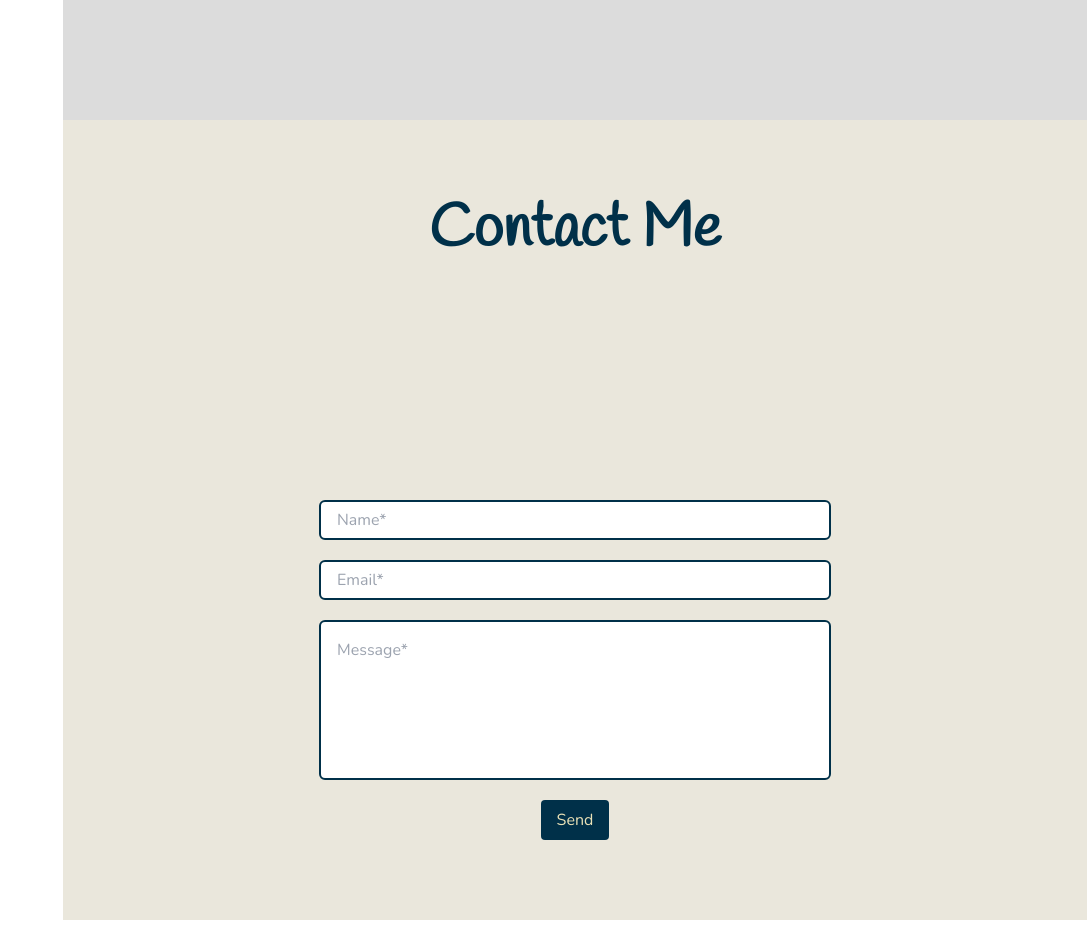
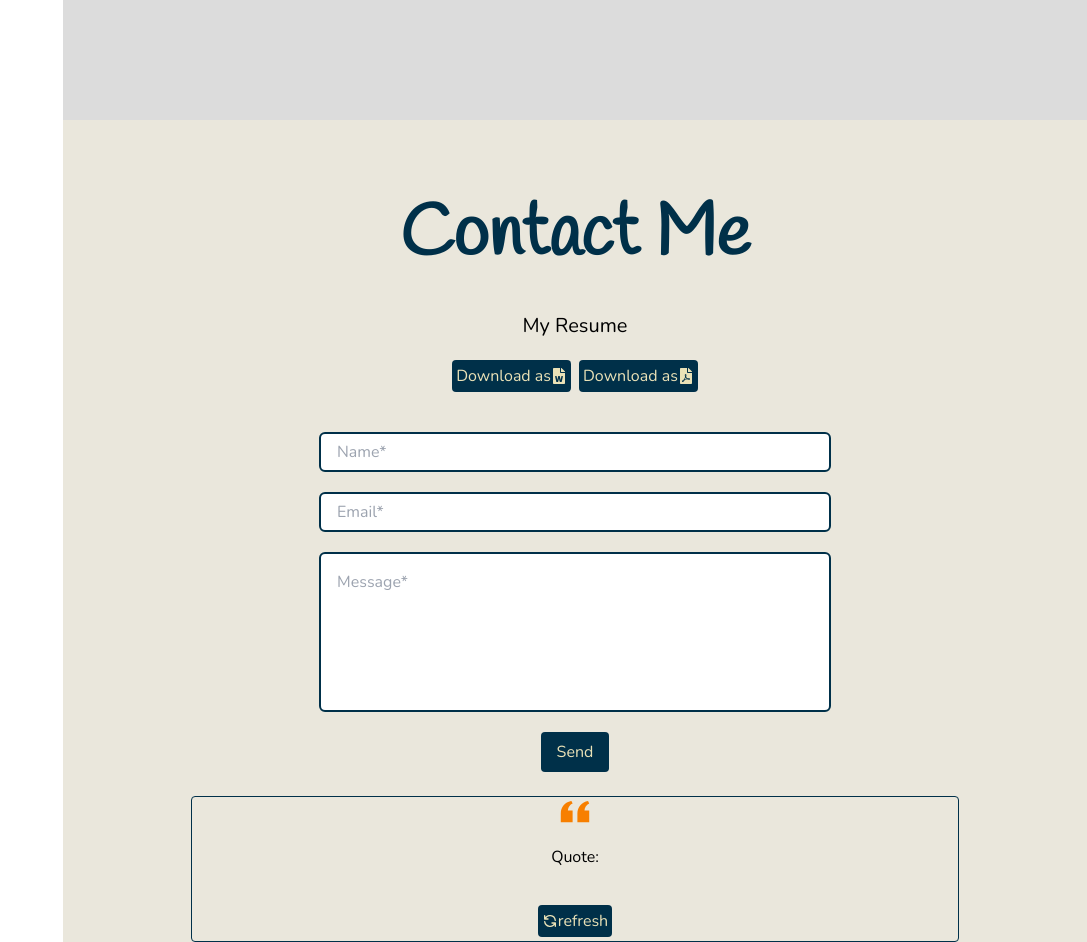
Before and after one commit to EidHachem/my-portfolio, a React (Create React App) app: page / in a window 1280 px wide. Shown: the part 2280-3222 px from the top of the page, without its empty margins (193-1280 px from the left). Before the commit the page ends 3200 px from the top, so only its background shows below. Built offline with nearby package versions, Linux system fonts and the light colour scheme; no server answers; the database is empty; the HTML template or start-up script is replaced by a standard one.

Commit message:
Update contact component to include quotes and CV

```diff
--- a/src/Components/Contact.js
+++ b/src/Components/Contact.js
@@ -1,10 +1,16 @@
-import React, { useState } from 'react';
+import React, { useEffect, useState } from 'react';
 import { send } from 'emailjs-com';
+import { FaFilePdf, FaFileWord } from 'react-icons/fa';
+import { HiOutlineRefresh } from 'react-icons/hi';
+import fetchQuotes from '../quotes/RandomQuote';
 
 const Contact = () => {
   const [senderName, setSenderName] = useState('');
   const [senderEmail, setSenderEmail] = useState('');
   const [message, setMessage] = useState('');
+  const [quote, setQuote] = useState('');
+  const [author, setAuthor] = useState('');
+  const [refresh, setRefresh] = useState(false);
 
   const handleName = (e) => {
     setSenderName(e.target.value);
@@ -43,12 +49,40 @@ const Contact = () => {
     }
   };
 
+  useEffect(() => {
+    fetchQuotes().then((data) => {
+      setQuote(data.en);
+      setAuthor(data.author);
+    });
+  }, [refresh]);
+
   return (
-    <div id="contact" className="bg-lightBlue h-[100vh] w-[100%]">
-      <h2 className="text-center pt-20 mb-20 text-blue font-extrabold text-6xl font-handlee">
+    <div id="contact" className="bg-lightBlue min-h-[100vh] w-[100%] px-5 lg:px-0">
+      <h2 className="text-center pt-20 mb-10 text-blue font-extrabold text-4xl lg:text-7xl font-handlee">
         Contact Me
       </h2>
-      <div className="pt-40">
+      <h3 className="text-center mb-5 text-xl">My Resume</h3>
+      <div className="flex justify-center items-center gap-2">
+        <a
+          href={require('../Assets/My-Resume.docx')}
+          download="Eid-Hachem-Resume.docx"
+          className="bg-blue text-beige rounded p-1 flex justify-start items_center">
+          <span>Download as</span>{' '}
+          <span className="text-center m-auto">
+            <FaFileWord />
+          </span>
+        </a>
+        <a
+          href={require('../Assets/My-Resume.pdf')}
+          download="Eid-Hachem-Resume.pdf"
+          className="bg-blue text-beige rounded p-1 flex justify-start items_center">
+          <span>Download as</span>{' '}
+          <span className="text-center m-auto">
+            <FaFilePdf />
+          </span>
+        </a>
+      </div>
+      <div className="pt-10">
         <form onSubmit={handleSubmit} className="flex flex-col gap-5 justify-start items-center">
           <input
             type="text"
@@ -56,7 +90,7 @@ const Contact = () => {
             value={senderName}
             onChange={handleName}
             placeholder="Name*"
-            className="w-1/2 h-10 rounded-md border-2 border-blue p-4 accent-blue"
+            className="w-[90%] lg:w-1/2 h-10 rounded-md border-2 border-blue p-4 accent-blue"
           />
           <input
             type="text"
@@ -64,20 +98,50 @@ const Contact = () => {
             value={senderEmail}
             onChange={handleEmail}
             placeholder="Email*"
-            className="w-1/2 h-10 rounded-md border-2 border-blue p-4 accent-blue"
+            className="w-[90%] lg:w-1/2 h-10 rounded-md border-2 border-blue p-4 accent-blue"
           />
           <textarea
             name="message"
             value={message}
             onChange={handleMessage}
             placeholder="Message*"
-            className="w-1/2 h-40 rounded-md border-2 border-blue resize-none p-4 accent-blue"
+            className="w-[90%] lg:w-1/2 h-40 rounded-md border-2 border-blue resize-none p-4 accent-blue"
           />
           <button type="submit" className="bg-blue p-2 px-4 rounded text-beige">
             Send
           </button>
         </form>
       </div>
+      <figure className="mx-auto max-w-screen-md text-center mt-6 border border-blue p-1 rounded">
+        <svg
+          aria-hidden="true"
+          className="mx-auto mb-3 w-8 h-8 text-orange"
+          viewBox="0 0 24 27"
+          fill="none"
+          xmlns="http://www.w3.org/2000/svg">
+          <path
+            d="M14.017 18L14.017 10.609C14.017 4.905 17.748 1.039 23 0L23.995 2.151C21.563 3.068 20 5.789 20 8H24V18H14.017ZM0 18V10.609C0 4.905 3.748 1.038 9 0L9.996 2.151C7.563 3.068 6 5.789 6 8H9.983L9.983 18L0 18Z"
+            fill="currentColor"
+          />
+        </svg>
+        <p>Quote:</p>
+        <blockquote>
+          <p className="text-xl italic font-medium py-3 text-blue">{quote}</p>
+        </blockquote>
+        <figcaption className="flex justify-center items-center mt-3 space-x-3">
+          <div className="flex items-center divide-x-2 divide-gray-500 dark:divide-gray-700">
+            <cite className="pr-3 font-medium text-gray-900 dark:text-white">{author}</cite>
+          </div>
+        </figcaption>
+        <button
+          className="flex justify-center items-center bg-blue p-1 text-beige rounded m-auto"
+          onClick={() => setRefresh(!refresh)}>
+          <span>
+            <HiOutlineRefresh />
+          </span>
+          <span>refresh</span>
+        </button>
+      </figure>
     </div>
   );
 };
```
Also changed, not shown: 2 other files (tests, documents, lock files or other folders).
